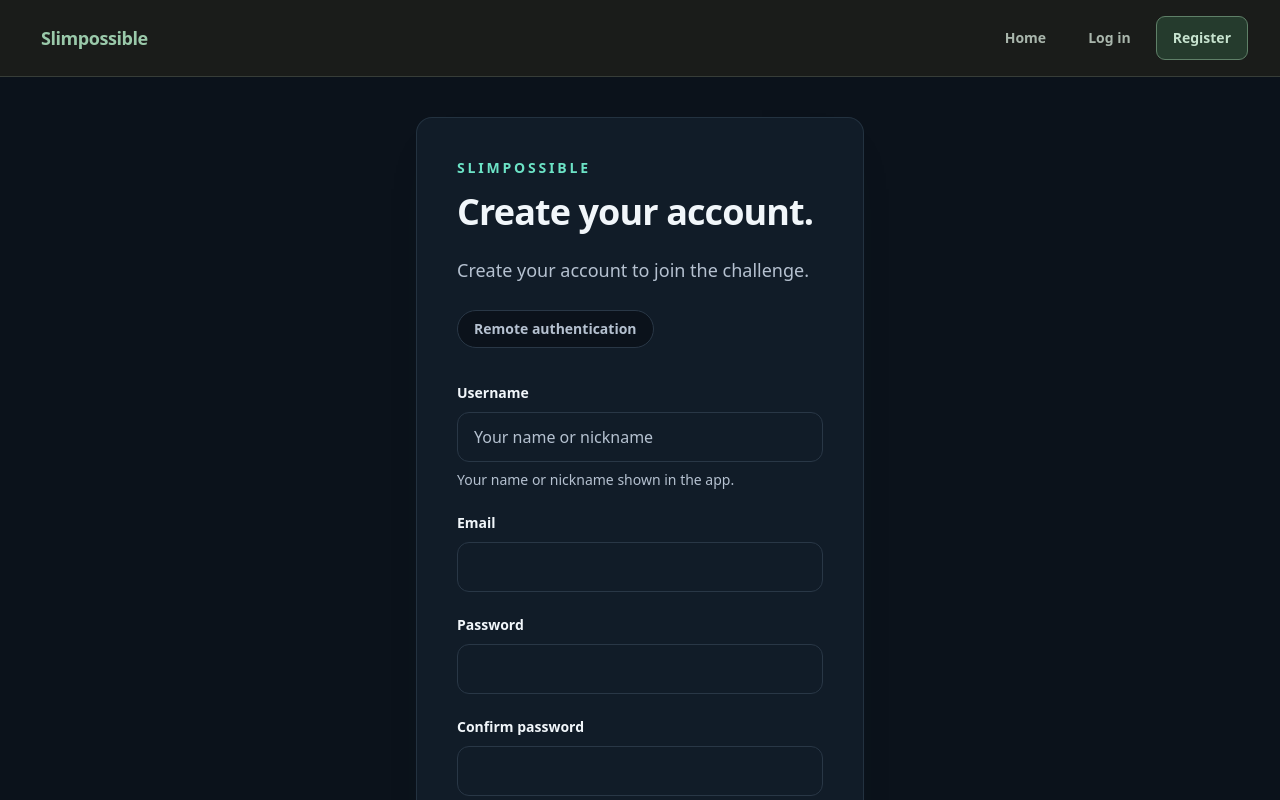
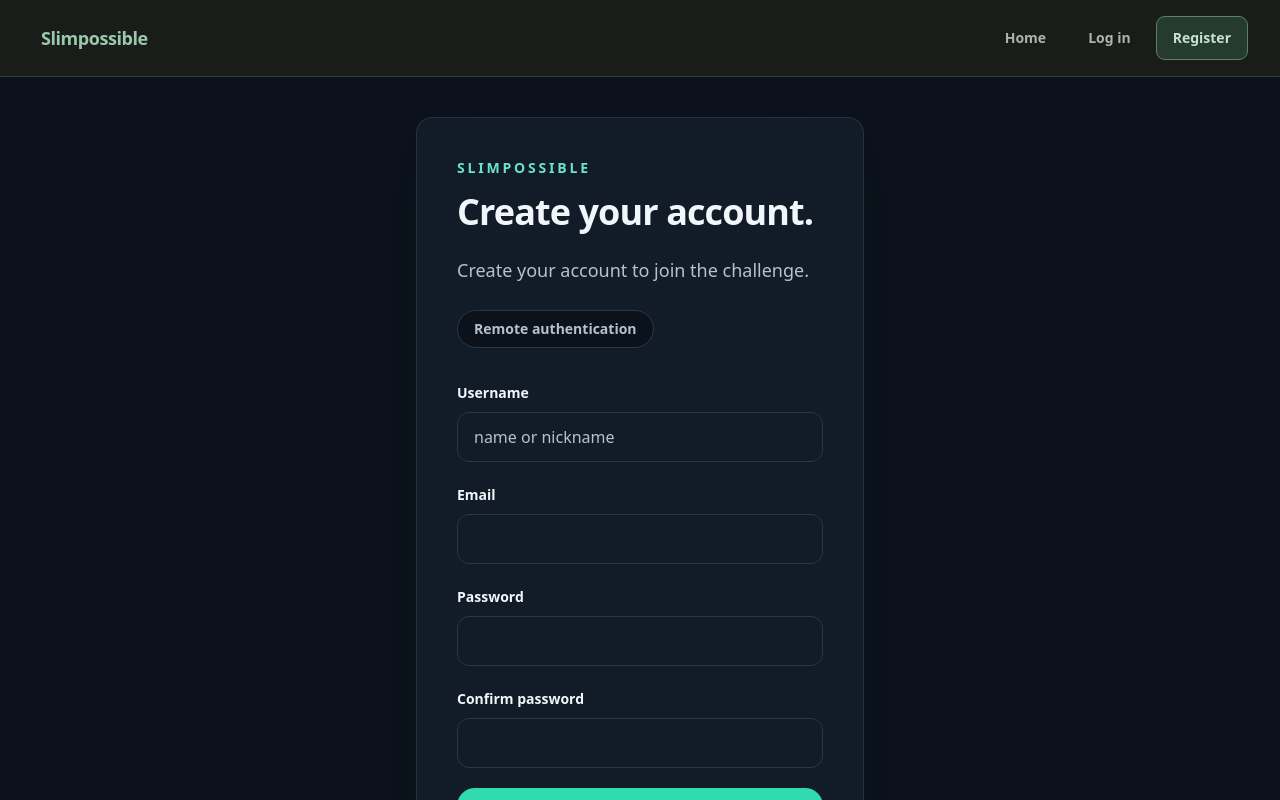
Before and after one commit to johnciuverca/slimpossible-app, a React (Vite) app: page /register in a window 1280 px wide. Shown: the top 800 px of the page. Built offline with nearby package versions, Linux system fonts and the light colour scheme; no server answers.

Commit message:
Simplify username placeholder and remove helper text

```diff
--- a/src/pages/RegisterPage.tsx
+++ b/src/pages/RegisterPage.tsx
@@ -115,28 +115,18 @@ export function RegisterPage() {
           noValidate
           onSubmit={handleSubmit}
         >
-          <div>
           <TextInput
-              aria-describedby={
-                errors.name
-                  ? 'register-name-help register-name-error'
-                  : 'register-name-help'
-              }
             autoComplete="nickname"
             error={errors.name}
             id="register-name"
             label="Username"
-              placeholder="Your name or nickname"
+            placeholder="name or nickname"
             maxLength={PROFILE_NAME_MAX_LENGTH}
             onChange={(event) => setName(event.target.value)}
             required
             type="text"
             value={name}
           />
-            <p id="register-name-help" className="mt-2 text-sm text-ink-muted">
-              Your name or nickname shown in the app.
-            </p>
-          </div>
           <TextInput
             autoComplete="email"
             error={errors.email}
```
Also changed, not shown: 2 other files (tests, documents, lock files or other folders). Lines whose indentation alone changed are shown as unchanged.
